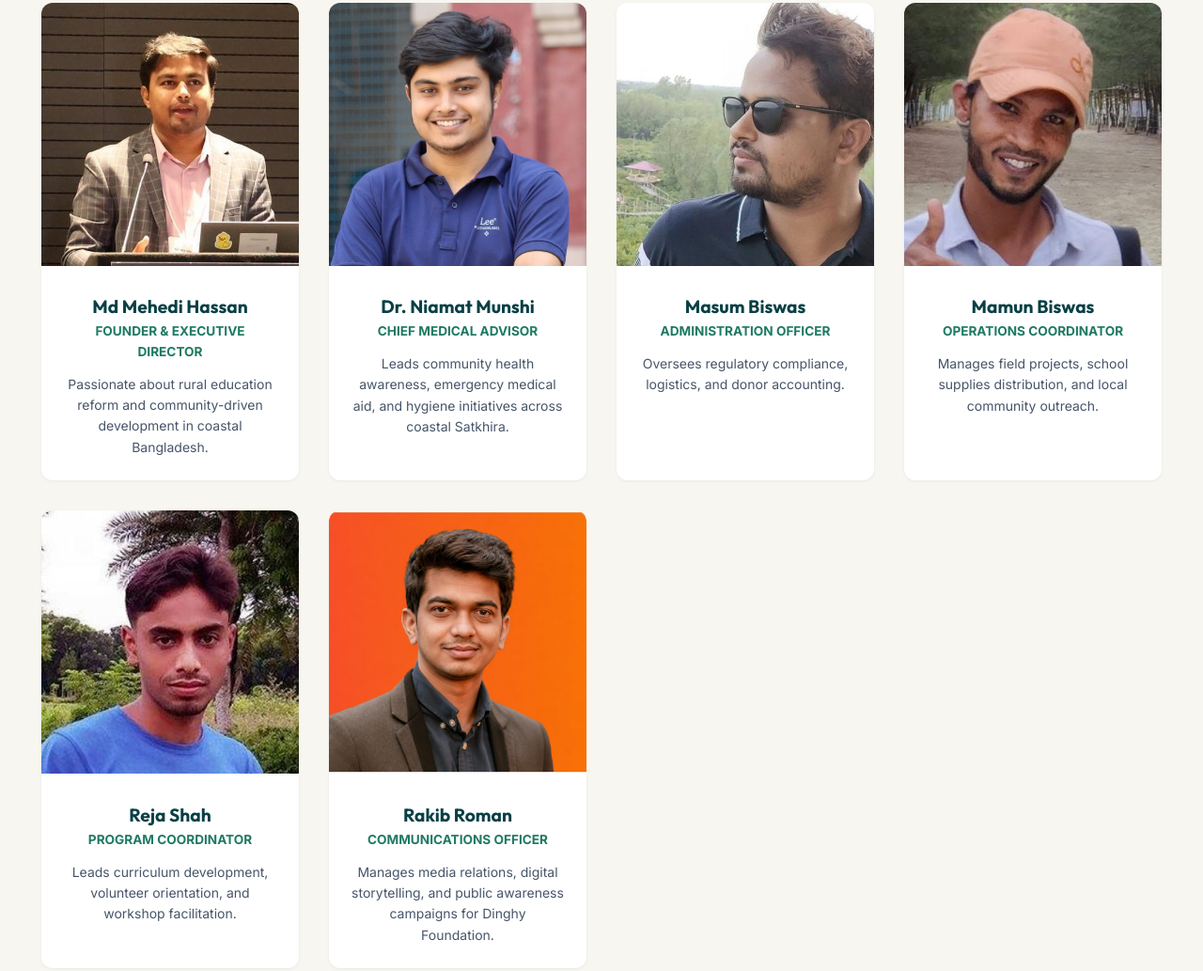
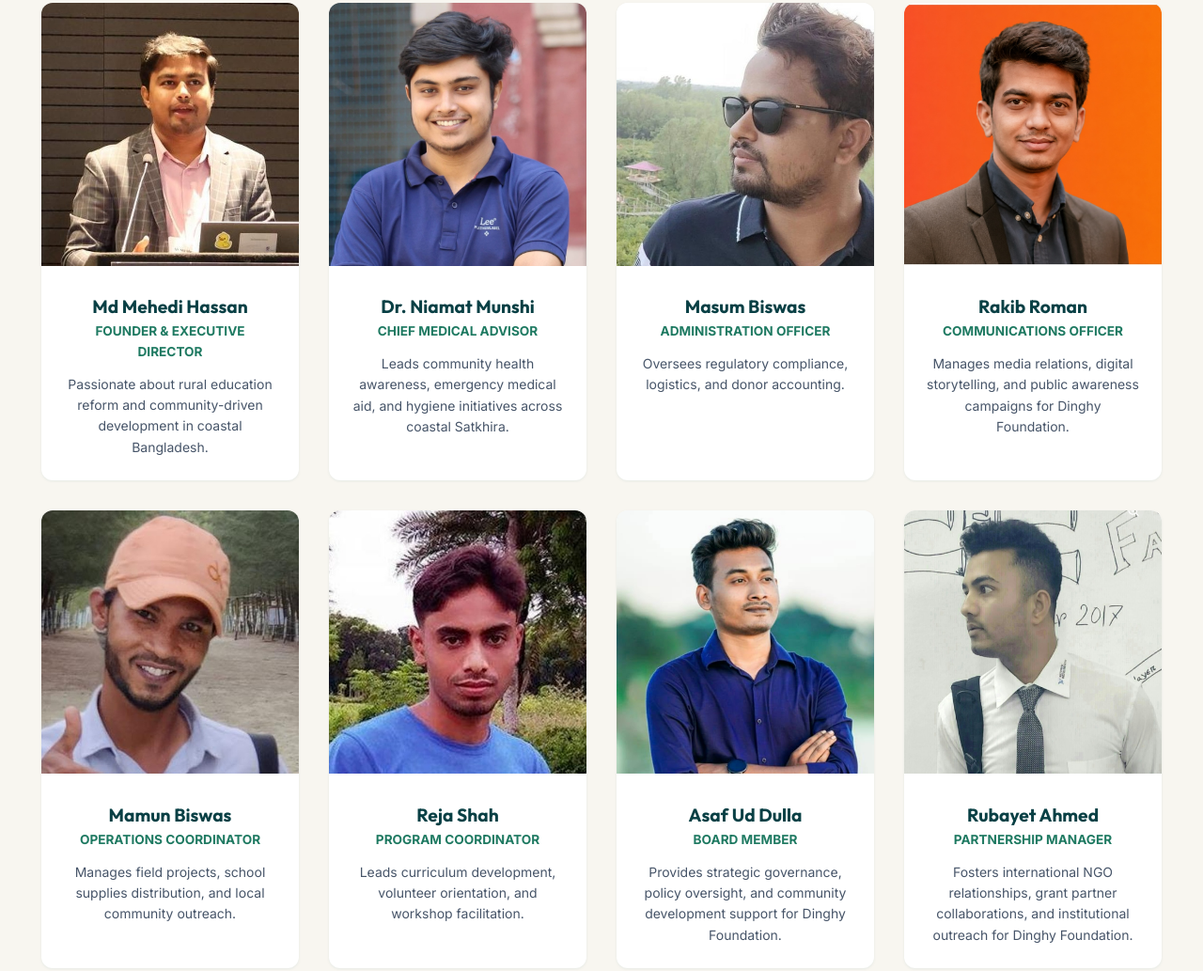
Before and after one commit to mhashiq/DinghyFoundation, a website built with Vite: page team.html in a window 1280 px wide. Shown: the part 417-1450 px from the top of the page at 94% size. Built offline with nearby package versions, Linux system fonts and the light colour scheme.

Commit message:
Update team roster with Asaf Ud Dulla and Rubayet Ahmed

```diff
--- a/i18n.js
+++ b/i18n.js
@@ -127,6 +127,12 @@ export const translations = {
     team6_name: "Rakib Roman",
     team6_role: "Communications Officer",
     team6_bio: "Manages media relations, digital storytelling, and public awareness campaigns for Dinghy Foundation.",
+    team7_name: "Asaf Ud Dulla",
+    team7_role: "Board Member",
+    team7_bio: "Provides strategic governance, policy oversight, and community development support for Dinghy Foundation.",
+    team8_name: "Rubayet Ahmed",
+    team8_role: "Partnership Manager",
+    team8_bio: "Fosters international NGO relationships, grant partner collaborations, and institutional outreach for Dinghy Foundation.",
 
     // Get Involved & Donation Section
     donate_tag: "MAKE A DIFFERENCE",
@@ -323,6 +329,12 @@ export const translations = {
     team6_name: "রাকিব রোমান",
     team6_role: "যোগাযোগ কর্মকর্তা",
     team6_bio: "ডিঙ্গা ফাউন্ডেশনের মিডিয়া সম্পর্ক, ডিজিটাল স্টোরিটেলিং এবং গণসচেতনতামূলক প্রচার কার্যক্রম পরিচালনা করেন।",
+    team7_name: "আসফ উদ দৌলা",
+    team7_role: "গভর্নিং বোর্ড সদস্য",
+    team7_bio: "ডিঙ্গা ফাউন্ডেশনের কৌশলগত গভর্ন্যান্স, নীতি নির্ধারণ এবং উন্নয়ন কার্যক্রমে সহায়তা প্রদান করেন।",
+    team8_name: "রুবায়েত আহমেদ",
+    team8_role: "পার্টনারশিপ ম্যানেজার",
+    team8_bio: "ডিঙ্গা ফাউন্ডেশনের আন্তর্জাতিক এনজিও পার্টনারশিপ, অনুদান সংযোগ এবং প্রাতিষ্ঠানিক যোগাযোগ নিশ্চিত করেন।",
 
     // Get Involved & Donation Section
     donate_tag: "অংশগ্রহণ করুন",
--- a/team.html
+++ b/team.html
@@ -1,5 +1,6 @@
 <!DOCTYPE html>
 <html lang="en">
+
 <head>
   <meta charset="UTF-8">
   <meta name="viewport" content="width=device-width, initial-scale=1.0">
@@ -7,6 +8,7 @@
   <link rel="icon" href="assets/favicon.png" type="image/png">
   <link rel="stylesheet" href="styles.css">
 </head>
+
 <body class="font-english">
 
   <!-- Header Navigation -->
@@ -36,10 +38,12 @@
 
   <main>
     <!-- Page Hero Banner -->
-    <section class="hero-section" style="padding: 4rem 0 3rem 0; background: linear-gradient(135deg, rgba(13, 92, 99, 0.96), rgba(10, 72, 78, 0.9)), url('./img/team-hero.jpg'); background-size: cover; background-position: center;">
+    <section class="hero-section"
+      style="padding: 4rem 0 3rem 0; background: linear-gradient(135deg, rgba(13, 92, 99, 0.96), rgba(10, 72, 78, 0.9)), url('./img/team-hero.jpg'); background-size: cover; background-position: center;">
       <div class="container">
         <h1 class="hero-title" data-i18n="team_hero_title">Meet Our Team</h1>
-        <p class="hero-subtitle" data-i18n="team_hero_subtitle">Dedicated local organizers, educators, and administrative professionals guiding Dinghy Foundation.</p>
+        <p class="hero-subtitle" data-i18n="team_hero_subtitle">Dedicated local organizers, educators, and
+          administrative professionals guiding Dinghy Foundation.</p>
       </div>
     </section>
 
@@ -49,61 +53,99 @@
         <div class="team-grid">
           <!-- Member 1 -->
           <div class="team-card">
-            <img src="./assets/img/team/1.jpg" alt="Md Mehedi Hassan" class="team-avatar" onerror="this.src='./img/team/1.jpg'">
+            <img src="./assets/img/team/1.jpg" alt="Md Mehedi Hassan" class="team-avatar"
+              onerror="this.src='./img/team/1.jpg'">
             <div class="team-info">
               <h3 class="team-name" data-i18n="team1_name">Md Mehedi Hassan</h3>
               <div class="team-role" data-i18n="team1_role">Founder & Executive Director</div>
-              <p class="team-bio" data-i18n="team1_bio">Passionate about rural education reform and community-driven development in coastal Bangladesh.</p>
+              <p class="team-bio" data-i18n="team1_bio">Passionate about rural education reform and community-driven
+                development in coastal Bangladesh.</p>
             </div>
           </div>
 
           <!-- Member 2: Dr. Niamat Munshi -->
           <div class="team-card">
-            <img src="./assets/img/team/niamat.jpg" alt="Dr. Niamat Munshi" class="team-avatar" onerror="this.src='./img/team/niamat.jpg'">
+            <img src="./assets/img/team/niamat.jpg" alt="Dr. Niamat Munshi" class="team-avatar"
+              onerror="this.src='./img/team/niamat.jpg'">
             <div class="team-info">
               <h3 class="team-name" data-i18n="team2_name">Dr. Niamat Munshi</h3>
               <div class="team-role" data-i18n="team2_role">Chief Medical Advisor</div>
-              <p class="team-bio" data-i18n="team2_bio">Leads community health awareness, emergency medical aid, and hygiene initiatives across coastal Satkhira.</p>
+              <p class="team-bio" data-i18n="team2_bio">Leads community health awareness, emergency medical aid, and
+                hygiene initiatives across coastal Satkhira.</p>
             </div>
           </div>
 
           <!-- Member 3: Masum Biswas -->
           <div class="team-card">
-            <img src="./assets/img/team/2.jpg" alt="Masum Biswas" class="team-avatar" onerror="this.src='./img/team/2.jpg'">
+            <img src="./assets/img/team/2.jpg" alt="Masum Biswas" class="team-avatar"
+              onerror="this.src='./img/team/2.jpg'">
             <div class="team-info">
               <h3 class="team-name" data-i18n="team3_name">Masum Biswas</h3>
               <div class="team-role" data-i18n="team3_role">Administration Officer</div>
-              <p class="team-bio" data-i18n="team3_bio">Oversees regulatory compliance, logistics, and donor accounting.</p>
+              <p class="team-bio" data-i18n="team3_bio">Oversees regulatory compliance, logistics, and donor accounting.
+              </p>
+            </div>
+          </div>
+
+          <!-- Member 6: Rakib Roman -->
+          <div class="team-card">
+            <img src="./assets/img/team/rakib.jpg" alt="Rakib Roman" class="team-avatar"
+              onerror="this.src='./img/team/rakib.jpg'">
+            <div class="team-info">
+              <h3 class="team-name" data-i18n="team6_name">Rakib Roman</h3>
+              <div class="team-role" data-i18n="team6_role">Communications Officer</div>
+              <p class="team-bio" data-i18n="team6_bio">Manages media relations, digital storytelling, and public
+                awareness campaigns for Dinghy Foundation.</p>
             </div>
           </div>
 
           <!-- Member 4: Mamun Biswas -->
           <div class="team-card">
-            <img src="./assets/img/team/3.jpg" alt="Mamun Biswas" class="team-avatar" onerror="this.src='./img/team/3.jpg'">
+            <img src="./assets/img/team/3.jpg" alt="Mamun Biswas" class="team-avatar"
+              onerror="this.src='./img/team/3.jpg'">
             <div class="team-info">
               <h3 class="team-name" data-i18n="team4_name">Mamun Biswas</h3>
               <div class="team-role" data-i18n="team4_role">Operations Coordinator</div>
-              <p class="team-bio" data-i18n="team4_bio">Manages field projects, school supplies distribution, and local community outreach.</p>
+              <p class="team-bio" data-i18n="team4_bio">Manages field projects, school supplies distribution, and local
+                community outreach.</p>
             </div>
           </div>
 
           <!-- Member 5: Reja Shah -->
           <div class="team-card">
-            <img src="./assets/img/team/4.jpg" alt="Reja Shah" class="team-avatar" onerror="this.src='./img/team/4.jpg'">
+            <img src="./assets/img/team/4.jpg" alt="Reja Shah" class="team-avatar"
+              onerror="this.src='./img/team/4.jpg'">
             <div class="team-info">
               <h3 class="team-name" data-i18n="team5_name">Reja Shah</h3>
               <div class="team-role" data-i18n="team5_role">Program Coordinator</div>
-              <p class="team-bio" data-i18n="team5_bio">Leads curriculum development, volunteer orientation, and workshop facilitation.</p>
+              <p class="team-bio" data-i18n="team5_bio">Leads curriculum development, volunteer orientation, and
+                workshop facilitation.</p>
             </div>
           </div>
 
-          <!-- Member 6: Rakib Roman -->
+
+
+          <!-- Member 7: Asaf Ud Dulla -->
           <div class="team-card">
-            <img src="./assets/img/team/rakib.jpg" alt="Rakib Roman" class="team-avatar" onerror="this.src='./img/team/rakib.jpg'">
+            <img src="./assets/img/team/asaf.jpg" alt="Asaf Ud Dulla" class="team-avatar"
+              onerror="this.src='./img/team/asaf.jpg'">
             <div class="team-info">
-              <h3 class="team-name" data-i18n="team6_name">Rakib Roman</h3>
-              <div class="team-role" data-i18n="team6_role">Communications Officer</div>
-              <p class="team-bio" data-i18n="team6_bio">Manages media relations, digital storytelling, and public awareness campaigns for Dinghy Foundation.</p>
+              <h3 class="team-name" data-i18n="team7_name">Asaf Ud Dulla</h3>
+              <div class="team-role" data-i18n="team7_role">Board Member</div>
+              <p class="team-bio" data-i18n="team7_bio">Provides strategic governance, policy oversight, and community
+                development support for Dinghy Foundation.</p>
+            </div>
+          </div>
+
+          <!-- Member 8: Rubayet Ahmed -->
+          <div class="team-card">
+            <img src="./assets/img/team/rubayet.jpg" alt="Rubayet Ahmed" class="team-avatar"
+              onerror="this.src='./img/team/rubayet.jpg'">
+            <div class="team-info">
+              <h3 class="team-name" data-i18n="team8_name">Rubayet Ahmed</h3>
+              <div class="team-role" data-i18n="team8_role">Partnership Manager</div>
+              <p class="team-bio" data-i18n="team8_bio">Fosters international NGO relationships, grant partner
+                collaborations, and institutional outreach for Dinghy Foundation.</p>
             </div>
           </div>
         </div>
@@ -128,9 +170,11 @@
               <button type="button" class="preset-btn" data-amount="100">$100</button>
               <button type="button" class="preset-btn" data-amount="250">$250</button>
               <button type="button" class="preset-btn" data-amount="500">$500</button>
-              <button type="button" class="preset-btn" data-amount="custom" data-i18n="modal_donate_custom">Custom</button>
+              <button type="button" class="preset-btn" data-amount="custom"
+                data-i18n="modal_donate_custom">Custom</button>
             </div>
-            <input type="number" id="customAmountInput" class="form-control" placeholder="Enter Amount ($)" style="display:none; margin-top: 0.5rem;" value="50">
+            <input type="number" id="customAmountInput" class="form-control" placeholder="Enter Amount ($)"
+              style="display:none; margin-top: 0.5rem;" value="50">
           </div>
 
           <div class="form-group">
@@ -152,7 +196,8 @@
             </select>
           </div>
 
-          <button type="submit" class="btn btn-accent" style="width:100%; margin-top: 1rem;" data-i18n="modal_donate_submit">Complete Donation</button>
+          <button type="submit" class="btn btn-accent" style="width:100%; margin-top: 1rem;"
+            data-i18n="modal_donate_submit">Complete Donation</button>
         </form>
       </div>
     </div>
@@ -192,7 +237,8 @@
             <input type="text" class="form-control" placeholder="e.g. Weekends / 5 hrs per week" required>
           </div>
 
-          <button type="submit" class="btn btn-secondary" style="width:100%; margin-top: 1rem;" data-i18n="modal_vol_submit">Submit Application</button>
+          <button type="submit" class="btn btn-secondary" style="width:100%; margin-top: 1rem;"
+            data-i18n="modal_vol_submit">Submit Application</button>
         </form>
       </div>
     </div>
@@ -204,7 +250,8 @@
       <div class="footer-grid">
         <div class="footer-brand">
           <h3>DINGHY FOUNDATION</h3>
-          <p data-i18n="footer_desc">Dinghy Foundation is a non-profit organization dedicated to education, climate awareness, and community empowerment in Satkhira, coastal Bangladesh.</p>
+          <p data-i18n="footer_desc">Dinghy Foundation is a non-profit organization dedicated to education, climate
+            awareness, and community empowerment in Satkhira, coastal Bangladesh.</p>
         </div>
 
         <div class="footer-col">
@@ -228,8 +275,10 @@
         <div class="footer-col">
           <h4 data-i18n="contact_tag">DIRECT CONTACT</h4>
           <p style="margin-bottom: 0.5rem; color: #CBD5E1;">Satkhira Office:</p>
-          <p style="font-size: 0.85rem;" data-i18n="contact_address_val">Krishnonagar Bazar, Kaliganj, Satkhira, Bangladesh</p>
-          <p style="margin-top: 0.5rem; font-size: 0.85rem;" data-i18n="contact_email_val">dinghyfoundation@gmail.com</p>
+          <p style="font-size: 0.85rem;" data-i18n="contact_address_val">Krishnonagar Bazar, Kaliganj, Satkhira,
+            Bangladesh</p>
+          <p style="margin-top: 0.5rem; font-size: 0.85rem;" data-i18n="contact_email_val">dinghyfoundation@gmail.com
+          </p>
           <p style="margin-top: 0.3rem; font-size: 0.85rem;" data-i18n="contact_phone_val">+8810902624501</p>
         </div>
       </div>
@@ -243,4 +292,5 @@
 
   <script type="module" src="main.js"></script>
 </body>
+
 </html>
```
Also changed, not shown: dist/about.html, dist/assets/img/team/asaf.jpg (added), dist/assets/img/team/rubayet.jpg (added), dist/assets/main-CJM8qovx.js (added), dist/assets/main-PTTjt7Tr.js (deleted), dist/contact.html, dist/img/team/asaf.jpg (added), dist/img/team/rubayet.jpg (added), dist/impact.html, dist/index.html, dist/programs.html, dist/reports.html, dist/team.html, public/assets/img/team/asaf.jpg (added), 3 more files.
